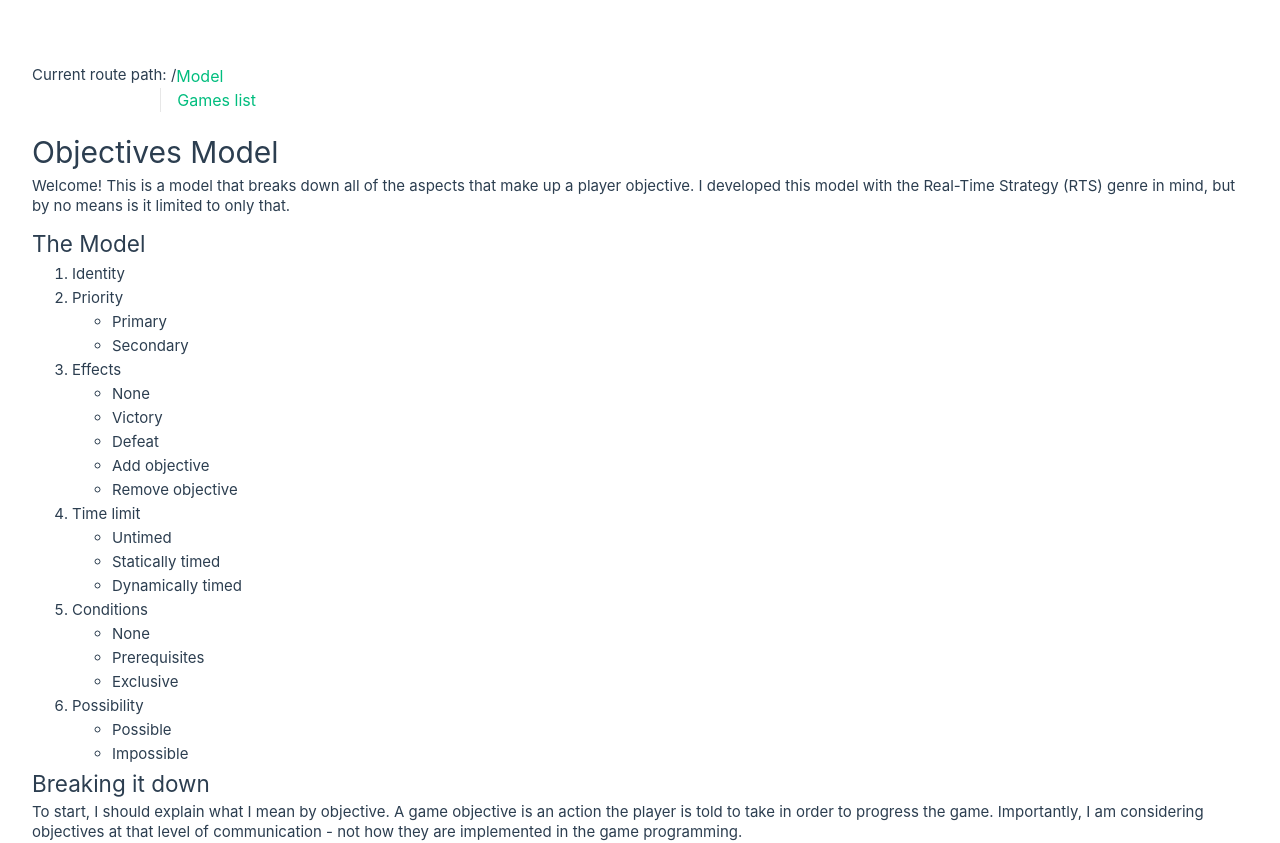
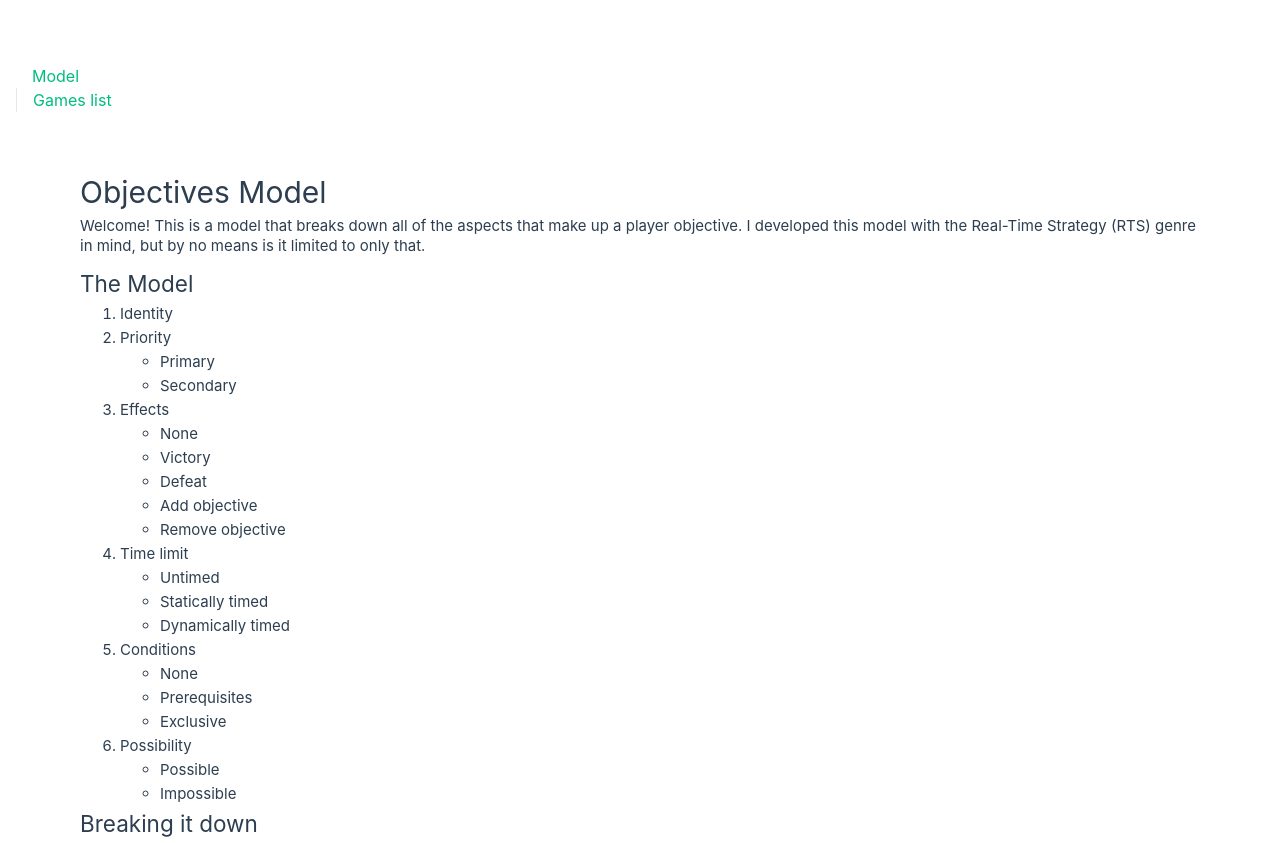
Before and after one commit to maedross/campaign-design, a Vue app: page / in a window 1280 px wide. Shown: the top 843 px of the page. Built offline with nearby package versions, Linux system fonts and the light colour scheme; the HTML template or start-up script is replaced by a standard one.

Commit message:
Removed route debug display

```diff
--- a/src/App.vue
+++ b/src/App.vue
@@ -1,6 +1,5 @@
 <template>
   <header>
-    <p><strong>Current route path:</strong> {{ $route.fullPath }}</p>
     <div>
       <nav>
         <RouterLink to="/model">Model</RouterLink>
@@ -76,5 +75,11 @@ nav a:first-of-type {
     padding: 1rem 0;
     margin-top: 1rem;
   }
+
+  main {
+    max-width: 1200px;
+    margin: 0 auto;
+    padding: 20px;
+  }
 }
 </style>
--- a/src/assets/main.css
+++ b/src/assets/main.css
@@ -1,10 +1,10 @@
 @import './base.css';
 
 #app {
-  max-width: 1280px;
   margin: 0 auto;
   padding: 2rem;
   font-weight: normal;
+  width: 100%;
 }
 
 a,
@@ -27,9 +27,4 @@ a,
     place-items: center;
   }
 
-  /* #app {
-    display: grid;
-    grid-template-columns: 1fr 1fr;
-    padding: 0 2rem;
-  } */
 }
--- a/src/views/GameView.vue
+++ b/src/views/GameView.vue
@@ -1,4 +1,5 @@
 <template>
+  <main>
     <h1>Game ID is {{ gameId }}</h1>
     <div v-if="gameData">
       <h1>{{ gameData.name }}</h1>
@@ -22,7 +23,9 @@
                     <td>Effects</td>
                     <td>
                       <ul>
-                      <li v-for="(effect, eInd) in objective.effects" :key="eInd">{{ effect }}</li>
+                        <li v-for="(effect, eInd) in objective.effects" :key="eInd">
+                          {{ effect }}
+                        </li>
                       </ul>
                     </td>
                   </tr>
@@ -58,6 +61,7 @@
       </ol>
     </div>
     <p v-else>Loading game data...</p>
+  </main>
 </template>
 
 <script setup lang="ts">
@@ -100,52 +104,49 @@ onMounted(async () => {
 </script>
 
 <style>
-
-
 table {
   border-collapse: collapse;
-  width: 100%
-
+  width: 100%;
 }
 
 table tr:nth-child(1) {
-  background-color: #FFCCCC;
+  background-color: #ffcccc;
 }
 
 table tr:nth-child(2) {
-  background-color: #CCFFCC;
+  background-color: #ccffcc;
 }
 
 table tr:nth-child(3) {
-  background-color: #CCE5FF;
+  background-color: #cce5ff;
 }
 
 table tr:nth-child(4) {
-  background-color: #FFFFCC;
+  background-color: #ffffcc;
 }
 
 table tr:nth-child(5) {
-  background-color: #E6CCFF;
+  background-color: #e6ccff;
 }
 
 table tr:nth-child(6) {
-  background-color: #FFDAB9;
+  background-color: #ffdab9;
 }
 
 table tr:nth-child(7) {
-  background-color: #CCFFFF;
+  background-color: #ccffff;
 }
 
 table tr:nth-child(8) {
-  background-color: #F2F2F2;
+  background-color: #f2f2f2;
 }
 
 tr td:nth-child(1) {
-  width: 20%
+  width: 20%;
 }
 
 tr td:nth-child(2) {
-  width: 80%
+  width: 80%;
 }
 
 td {
```
Lines whose indentation alone changed are shown as unchanged.
